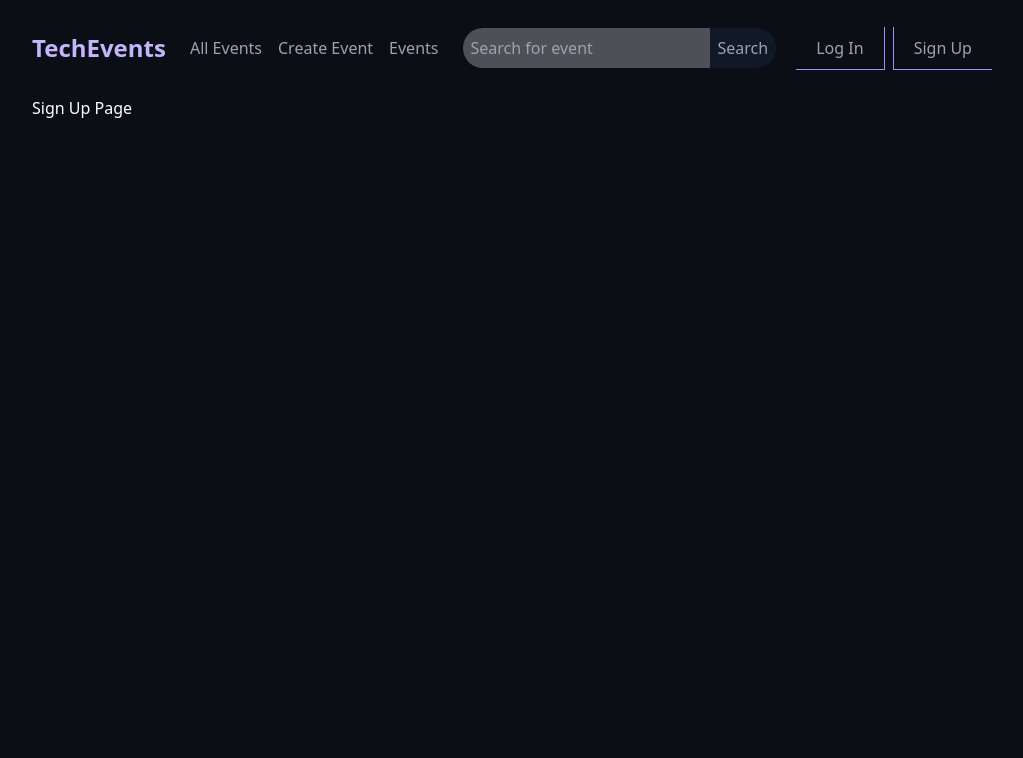
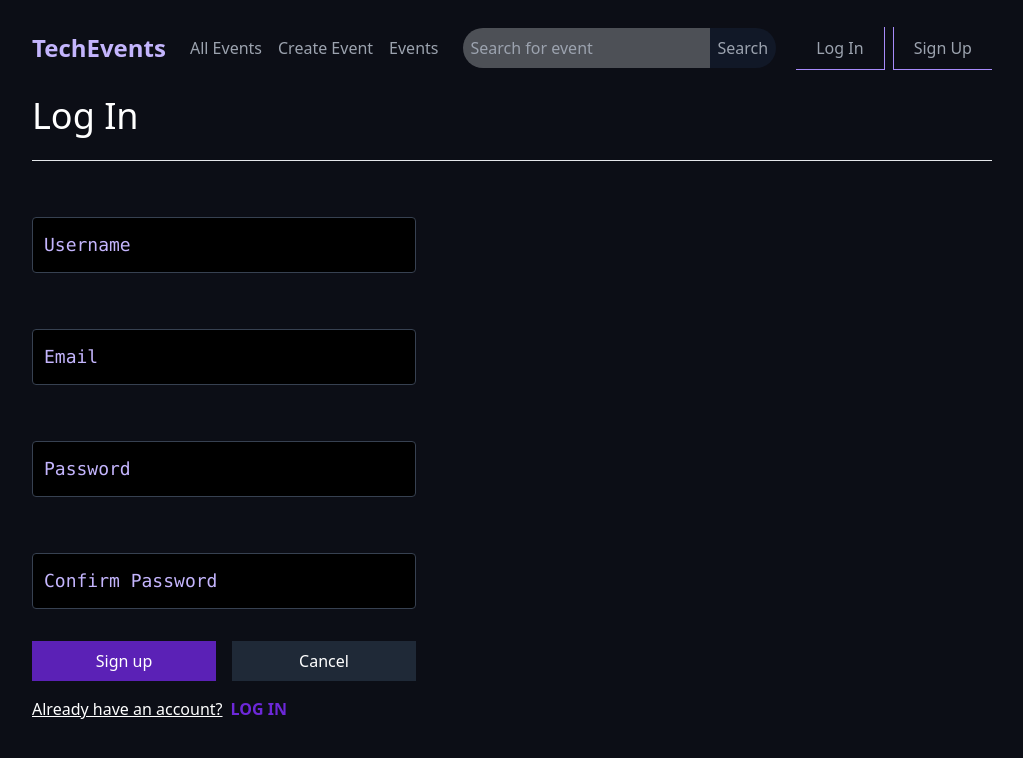
Before and after one commit to Mustycodes/tech-events-app, a React (Create React App) app: page /signup in a window 1280 px wide. Shown: the top 758 px of the page, without its empty margins (128-1151 px from the left). Built offline with nearby package versions, Linux system fonts and the light colour scheme.

Commit message:
created a sign up page

```diff
--- a/src/pages/signUpPage.tsx
+++ b/src/pages/signUpPage.tsx
@@ -1,11 +1,191 @@
+import { ChangeEvent, SyntheticEvent, useState } from "react";
+import { Link, useHistory } from "react-router-dom";
+import FloatingLabelInput from "../components/FloatingLabelInput";
+import TextInputFieldWithLabel from "../components/TextInputFieldWithLabel";
+import { useDispatch } from "react-redux";
+import { loginUser } from "../redux/user/actions";
+
+export interface User {
+  username: string;
+  email:string;
+  password: string;
+  confirmPassword:string;
+}
+
+export interface ActiveState {
+  isUsernameActive: boolean;
+  isEmailActive:boolean;
+  isPasswordActive: boolean;
+  isConfirmPasswordActive:boolean;
+}
 
 
-const signUpPage = () => {
+
+function SignUpPage () {
+  const dispatch = useDispatch();
+  const history = useHistory();
+  const [state, setState] = useState<User>({
+    username: "",
+    email:"",
+    password: "",
+    confirmPassword:"",
+  });
+  const [activeState, setActiveState] = useState<ActiveState>({
+    isUsernameActive: false,
+    isEmailActive:false,
+    isPasswordActive: false,
+    isConfirmPasswordActive:false,
+  });
+  const [fieldErrors, setFieldErrors] = useState({});
+  const handleChange = (e: ChangeEvent<HTMLInputElement>) => {
+    const { name, value } = e.target;
+    setState({ ...state, [name]: value });
+  };
+  const handleBlur = () => {
+    if (state.username && state.email && state.password && state.confirmPassword) {
+      setActiveState({ isUsernameActive: true, isEmailActive:true, isPasswordActive: true, isConfirmPasswordActive:true });
+    } else if (state.username && state.email && !state.password && state.confirmPassword) {
+      setActiveState({ isUsernameActive: true, isEmailActive:true, isPasswordActive: false, isConfirmPasswordActive:true });
+    } else if (state.password && !state.username && state.email && state.confirmPassword) {
+      setActiveState({ isPasswordActive: true, isUsernameActive: false, isEmailActive:true, isConfirmPasswordActive:true });
+    } else if (state.password && state.username && !state.email && state.confirmPassword) {
+      setActiveState({ isPasswordActive: true, isUsernameActive: true, isEmailActive:false, isConfirmPasswordActive:true });
+    } else if (state.password && state.username && state.email && !state.confirmPassword) {
+      setActiveState({ isPasswordActive: true, isUsernameActive: true, isEmailActive:true, isConfirmPasswordActive:true });
+    } else {
+      setActiveState({ isPasswordActive: false, isUsernameActive: false, isEmailActive:false, isConfirmPasswordActive:false });
+    }
+  };
+  const validate = (user: any) => {
+    const errors = {};
+    if (!user.username.trim()) {
+      (errors as any).username = "Username is required";
+    }
+    if (!user.email.trim()) {
+      (errors as any).email = "Email is required";
+    }
+    if (!user.password.trim()) {
+      (errors as any).password = "Password is required";
+    }
+    if (!user.confirmPassword.trim()) {
+      (errors as any).confirmPassword = "Confirm Password is required";
+    }
+    if (user.confirmPassword.trim() !== user.password.trim()) {
+      (errors as any).confirmPassword = "Passwords do not match";
+    }
+    return errors;
+  };
+
+  const handleSubmit = (e: SyntheticEvent) => {
+    e.preventDefault();
+    const user: User = { ...state };
+    const fieldErrorMsg = validate(user);
+    setFieldErrors(fieldErrorMsg);
+    // check if there are errors available
+    // if yes jump out of function
+    if (Object.keys(fieldErrorMsg).length) return;
+    dispatch(loginUser(user));
+    setState({ username: "", email:"", password: "", confirmPassword:"" });
+    history.push("/events");
+  };
   return (
     <div>
-      <h1>Sign Up Page</h1>
+      <h1 className="heading-one">Log In</h1>
+      <hr className="mb-8" />
+      <form
+        action=""
+        onSubmit={handleSubmit}
+        className="w-full md:max-w-sm text-right"
+        noValidate
+      >
+        <span className="italic inline-block text-right text-sm text-red-400">
+          {(fieldErrors as any).username}
+        </span>
+        <FloatingLabelInput>
+          <TextInputFieldWithLabel
+            id="username"
+            type="text"
+            isFieldActive={activeState.isUsernameActive}
+            label="Username"
+            value={state.username}
+            onChange={handleChange}
+            onBlur={handleBlur}
+          />
+        </FloatingLabelInput>
+        <span className="italic inline-block text-right text-sm text-red-400">
+          {(fieldErrors as any).email}
+        </span>
+        <FloatingLabelInput>
+          <TextInputFieldWithLabel
+            id="email"
+            type="email"
+            isFieldActive={activeState.isEmailActive}
+            label="Email"
+            value={state.email}
+            onChange={handleChange}
+            onBlur={handleBlur}
+          />
+        </FloatingLabelInput>
+        <span className="italic inline-block text-right text-sm text-red-400">
+          {(fieldErrors as any).password}
+        </span>
+        <FloatingLabelInput>
+          <TextInputFieldWithLabel
+            id="password"
+            type="password"
+            isFieldActive={activeState.isPasswordActive}
+            label="Password"
+            value={state.password}
+            onChange={handleChange}
+            onBlur={handleBlur}
+          />
+        </FloatingLabelInput>
+        <span className="italic inline-block text-right text-sm text-red-400">
+          {(fieldErrors as any).confirmPassword}
+        </span>
+        <FloatingLabelInput>
+          <TextInputFieldWithLabel
+            id="confirmPassword"
+            type="password"
+            isFieldActive={activeState.isConfirmPasswordActive}
+            label="Confirm Password"
+            value={state.confirmPassword}
+            onChange={handleChange}
+            onBlur={handleBlur}
+          />
+        </FloatingLabelInput>
+        <div className="flex mb-4">
+          <button
+            className=" flex-1 mr-2 bg-purple-800 hover:bg-purple-600 px-4 py-2 inline-block"
+            type="submit"
+          >
+            Sign up
+          </button>
+          <button
+            onClick={() => history.push("/events")}
+            className=" flex-1 ml-2 bg-gray-800 w-1/3 hover:bg-gray-600 px-4 py-2 inline-block"
+            type="button"
+          >
+            Cancel
+          </button>
+        </div>
+        <div className="text-left">
+          <Link
+            to="/forgotPassword"
+            className="mr-2 underline hover:text-purple-600"
+          >
+            Already have an account?
+          </Link>
+          <Link
+            to="/login"
+            className="uppercase font-bold text-purple-700 hover:text-purple-500"
+          >
+            Log in
+          </Link>
+        </div>
+      </form>
     </div>
   )
 }
 
-export default signUpPage
+export default SignUpPage
```
Also changed, not shown: 1 other file (tests, documents, lock files or other folders).
